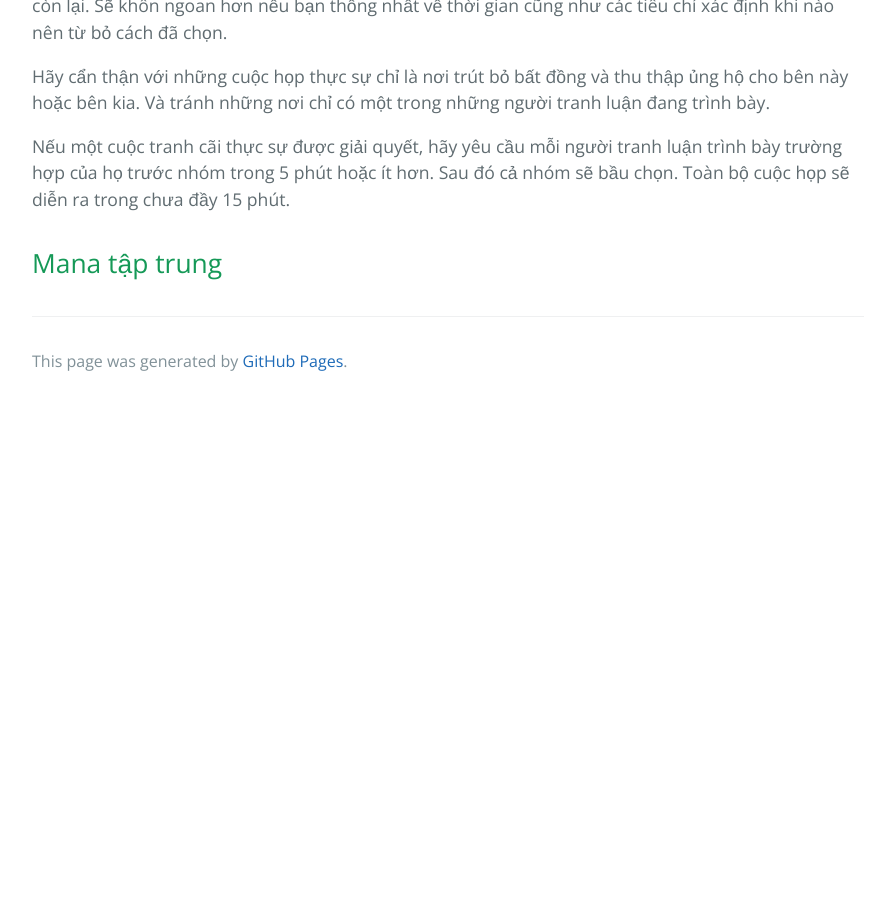
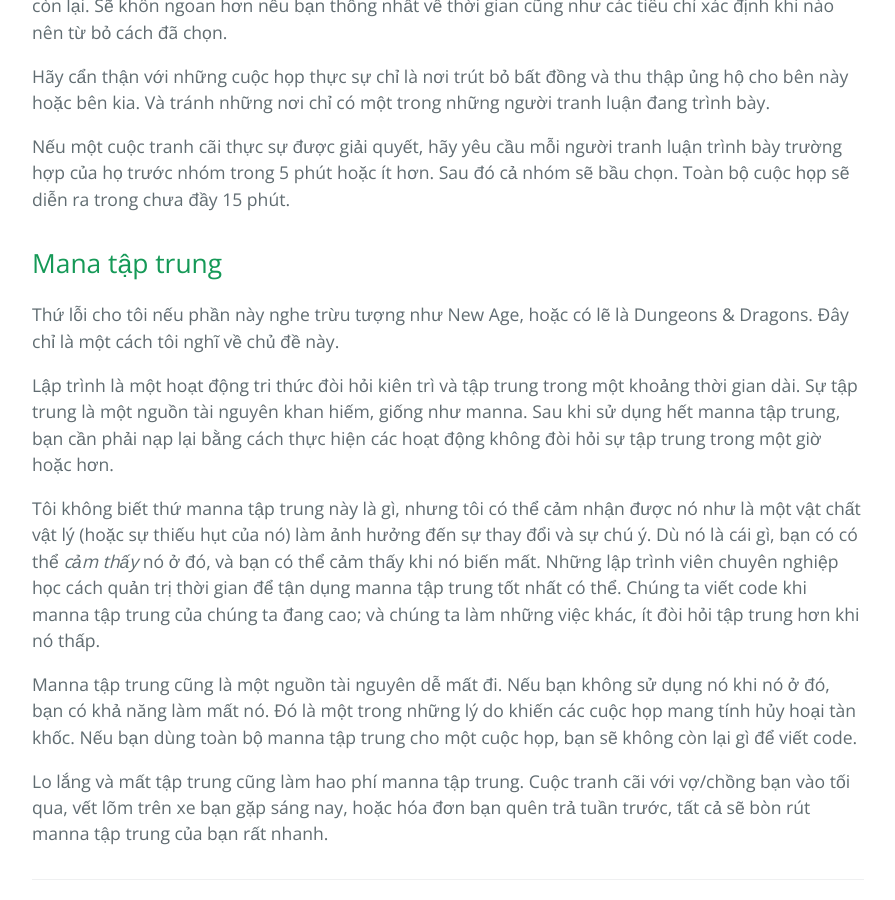
Before and after one commit to HaiBV/haibv.github.io, a Jekyll site: the page built from clean-coder/chapter-9-time-management.md, in a window 1280 px wide and 900 px high, scrolled down 4642 px. Shown: the whole window, without its empty margins (192-1087 px from the left). Built offline with Jekyll 4.4.1, drawn with Linux system fonts in a browser that asks for light colours; our own code applies the rules of GitHub Pages for plain Markdown files; before the commit the page ends 5047 px from its top, so only the background shows below that.

Commit message:
Update The Clean Coder - Chapter 9 Time management

```diff
--- a/clean-coder/chapter-9-time-management.md
+++ b/clean-coder/chapter-9-time-management.md
@@ -102,3 +102,13 @@ Hãy cẩn thận với những cuộc họp thực sự chỉ là nơi trút b
 Nếu một cuộc tranh cãi thực sự được giải quyết, hãy yêu cầu mỗi người tranh luận trình bày trường hợp của họ trước nhóm trong 5 phút hoặc ít hơn. Sau đó cả nhóm sẽ bầu chọn. Toàn bộ cuộc họp sẽ diễn ra trong chưa đầy 15 phút.
 
 ## Mana tập trung
+
+Thứ lỗi cho tôi nếu phần này nghe trừu tượng như New Age, hoặc có lẽ là Dungeons & Dragons. Đây chỉ là một cách tôi nghĩ về chủ đề này.
+
+Lập trình là một hoạt động tri thức đòi hỏi kiên trì và tập trung trong một khoảng thời gian dài. Sự tập trung là một nguồn tài nguyên khan hiếm, giống như manna. Sau khi sử dụng hết manna tập trung, bạn cần phải nạp lại bằng cách thực hiện các hoạt động không đòi hỏi sự tập trung trong một giờ hoặc hơn.
+
+Tôi không biết thứ manna tập trung này là gì, nhưng tôi có thể cảm nhận được nó như là một vật chất vật lý (hoặc sự thiếu hụt của nó) làm ảnh hưởng đến sự thay đổi và sự chú ý. Dù nó là cái gì, bạn có có thể _cảm thấy_ nó ở đó, và bạn có thể cảm thấy khi nó biến mất. Những lập trình viên chuyên nghiệp học cách quản trị thời gian để tận dụng manna tập trung tốt nhất có thể. Chúng ta viết code khi manna tập trung của chúng ta đang cao; và chúng ta làm những việc khác, ít đòi hỏi tập trung hơn khi nó thấp.
+
+Manna tập trung cũng là một nguồn tài nguyên dễ mất đi. Nếu bạn không sử dụng nó khi nó ở đó, bạn có khả năng làm mất nó. Đó là một trong những lý do khiến các cuộc họp mang tính hủy hoại tàn khốc. Nếu bạn dùng toàn bộ manna tập trung cho một cuộc họp, bạn sẽ không còn lại gì để viết code.
+
+Lo lắng và mất tập trung cũng làm hao phí manna tập trung. Cuộc tranh cãi với vợ/chồng bạn vào tối qua, vết lõm trên xe bạn gặp sáng nay, hoặc hóa đơn bạn quên trả tuần trước, tất cả sẽ bòn rút manna tập trung của bạn rất nhanh.
```
